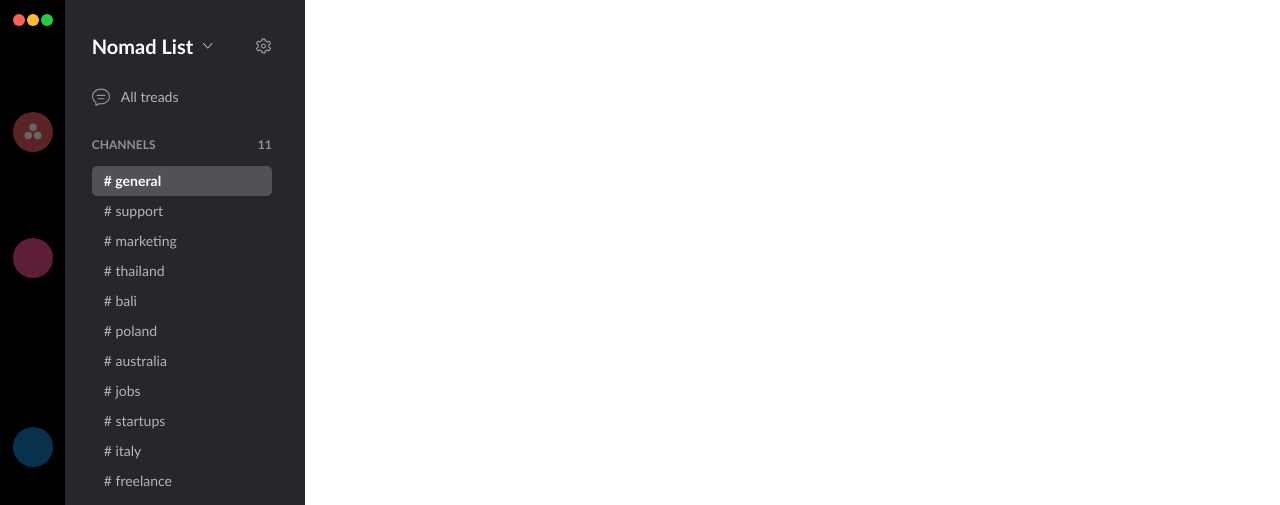
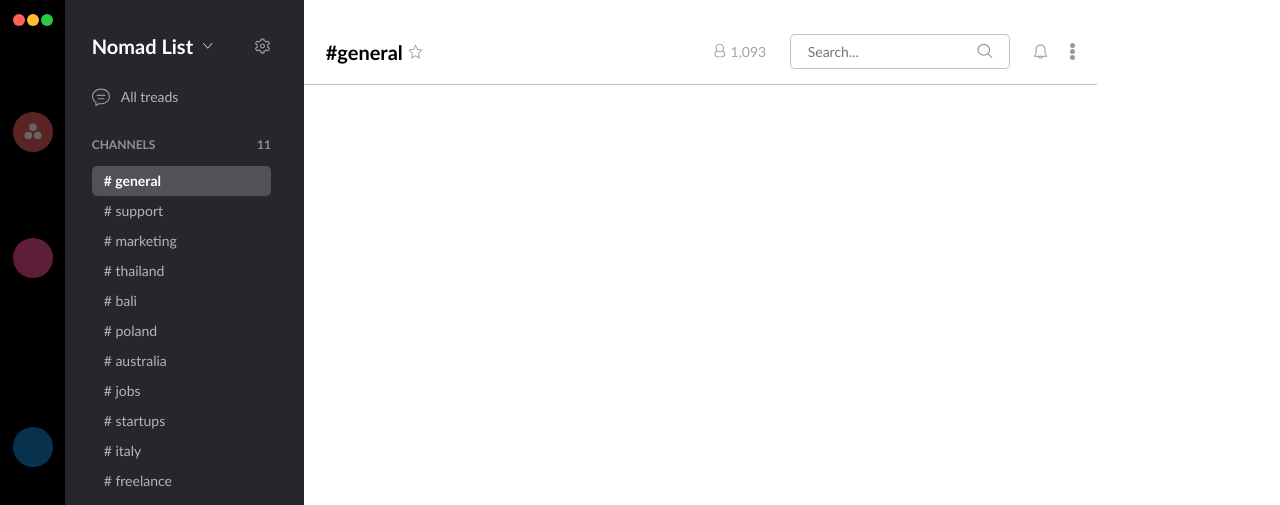
Before and after one commit to Dual1tyxd3v/chatDesktop, a website: page source/index.html in a window 1280 px wide. Shown: the top 505 px of the page. Drawn offline with Linux system fonts and the light colour scheme.

Commit message:
Add Content Head

```diff
--- a/source/index.html
+++ b/source/index.html
@@ -146,6 +146,24 @@
       </div>
       <div class="navigation__layer"></div>
     </section>
+    <main class="content">
+      <div class="content__head head">
+        <h3 class="head__title">#general</h3>
+        <div class="head__menu">
+          <p class="head__counter">1,093</p>
+          <input type="text" name="search" id="search" class="head__search" placeholder="Search...">
+          <button type="button" class="head__notifications" aria-label="Notifications button"></button>
+          <a href="#" class="head__submenu" aria-label="Sub menu button">
+            <span class="head__dot"></span>
+            <span class="head__dot"></span>
+            <span class="head__dot"></span>
+          </a>
+        </div>
+      </div>
+    </main>
+    <section class="info">
+
+    </section>
   </div>
   <script src="./js/script.js"></script>
 </body>
--- a/source/sass/container.scss
+++ b/source/sass/container.scss
@@ -1,4 +1,5 @@
 .container {
   width: 100vw;
   height: 100vh;
+  display: flex;
 }
--- /dev/null
+++ b/source/sass/content.scss
@@ -0,0 +1,4 @@
+.content {
+  width: 62.15vw;
+  min-width: 660px;
+}
--- /dev/null
+++ b/source/sass/head.scss
@@ -0,0 +1,94 @@
+.head {
+  display: flex;
+  justify-content: space-between;
+  padding: 34px 22px 14.5px;
+  border-bottom: 1px solid #c2c2c2;
+  &__title {
+    font-weight: 700;
+    font-size: 20px;
+    line-height: 24px;
+    display: flex;
+    align-items: center;
+    &::after {
+      content: '';
+      display: block;
+      margin-left: 5px;
+      width: 15.5px;
+      height: 15px;
+      background-image: url(../img/head--start.svg);
+      background-size: 15.5px 15px;
+      opacity: 0.4;
+      cursor: pointer;
+    }
+    &:hover {
+      &::after {
+        opacity: 1;
+      }
+    }
+  }
+  &__menu {
+    display: flex;
+    align-items: center;
+  }
+  &__submenu:hover .head__dot {
+    opacity: 1;
+  }
+  &__dot {
+    display: block;
+    width: 4.5px;
+    height: 4.5px;
+    background-color: #000;
+    opacity: 0.4;
+    border-radius: 3px;
+    margin-bottom: 1.5px;
+    &:last-child {
+      margin-bottom: 0;
+    }
+  }
+  &__notifications {
+    display: block;
+    width: 14.5px;
+    height: 15.5px;
+    background-image: url(../img/head--notification.svg);
+    background-size: 14.5px 15.5px;
+    border: none;
+    background-color: transparent;
+    opacity: 0.4;
+    cursor: pointer;
+    margin-right: 22.5px;
+    &:hover {
+      opacity: 1;
+    }
+  }
+  &__search {
+    color: #8D8D8D;
+    font-size: 14px;
+    line-height: 17px;
+    padding: 8px 35px 8px 16.5px;
+    width: 17.2vw;
+    max-width: 245px;
+    min-width: 140px;
+    border: 0.5px solid rgba(0, 0, 0, 0.24);
+    border-radius: 5px;
+    margin-right: 23px;
+    background-image: url(../img/head--search.svg);
+    background-size: 15.5px;
+    background-position: center right 16.5px;
+  }
+  &__counter {
+    color: #A4A4A4;
+    font-size: 14px;
+    line-height: 17px;
+    margin-right: 24px;
+    display: flex;
+    &::before {
+      content: '';
+      display: block;
+      width: 10.5px;
+      height: 15px;
+      background-image: url(../img/head--counter.svg);
+      background-size: 10.5px 15px;
+      margin-right: 6px;
+    }
+  }
+}
--- /dev/null
+++ b/source/sass/info.scss
@@ -0,0 +1,4 @@
+.info {
+  width: 14.35vw;
+  height: 100vh;
+}
--- a/source/sass/navigation.scss
+++ b/source/sass/navigation.scss
@@ -2,6 +2,7 @@
   width: 23.8vw;
   height: 100vh;
   max-width: 335px;
+  min-width: 238px;
   display: flex;
   &__layer {
     width: 0.5vw;
--- a/source/sass/style.scss
+++ b/source/sass/style.scss
@@ -9,3 +9,7 @@
 @import "./social.scss";
 @import "./header.scss";
 @import "./group.scss";
+@import "./content.scss";
+@import "./head.scss";
+
+@import "./info.scss";
```
Also changed, not shown: source/css/style.css, source/img/head--counter.svg (added), source/img/head--notification.svg (added), source/img/head--search.svg (added), source/img/head--start.svg (added).
